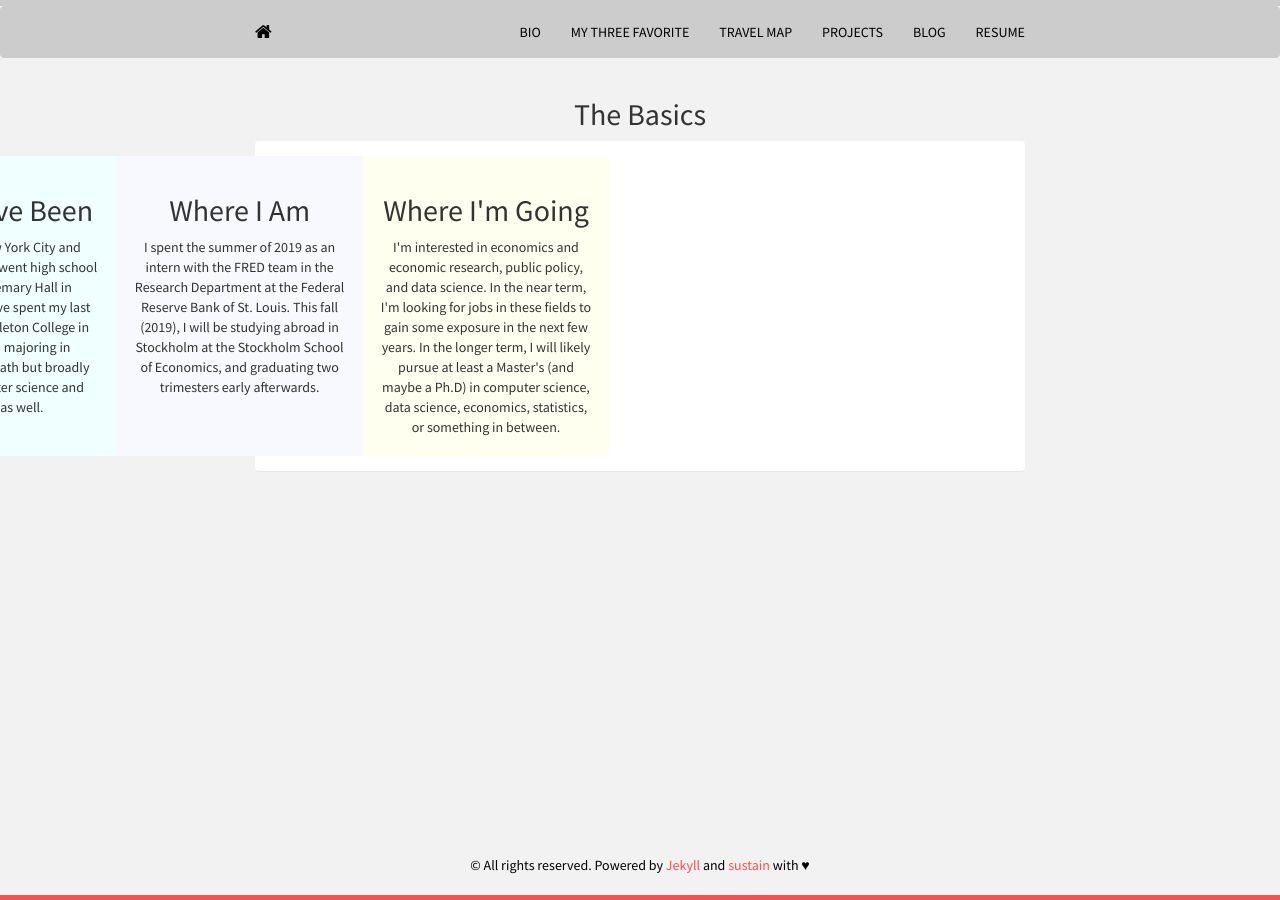
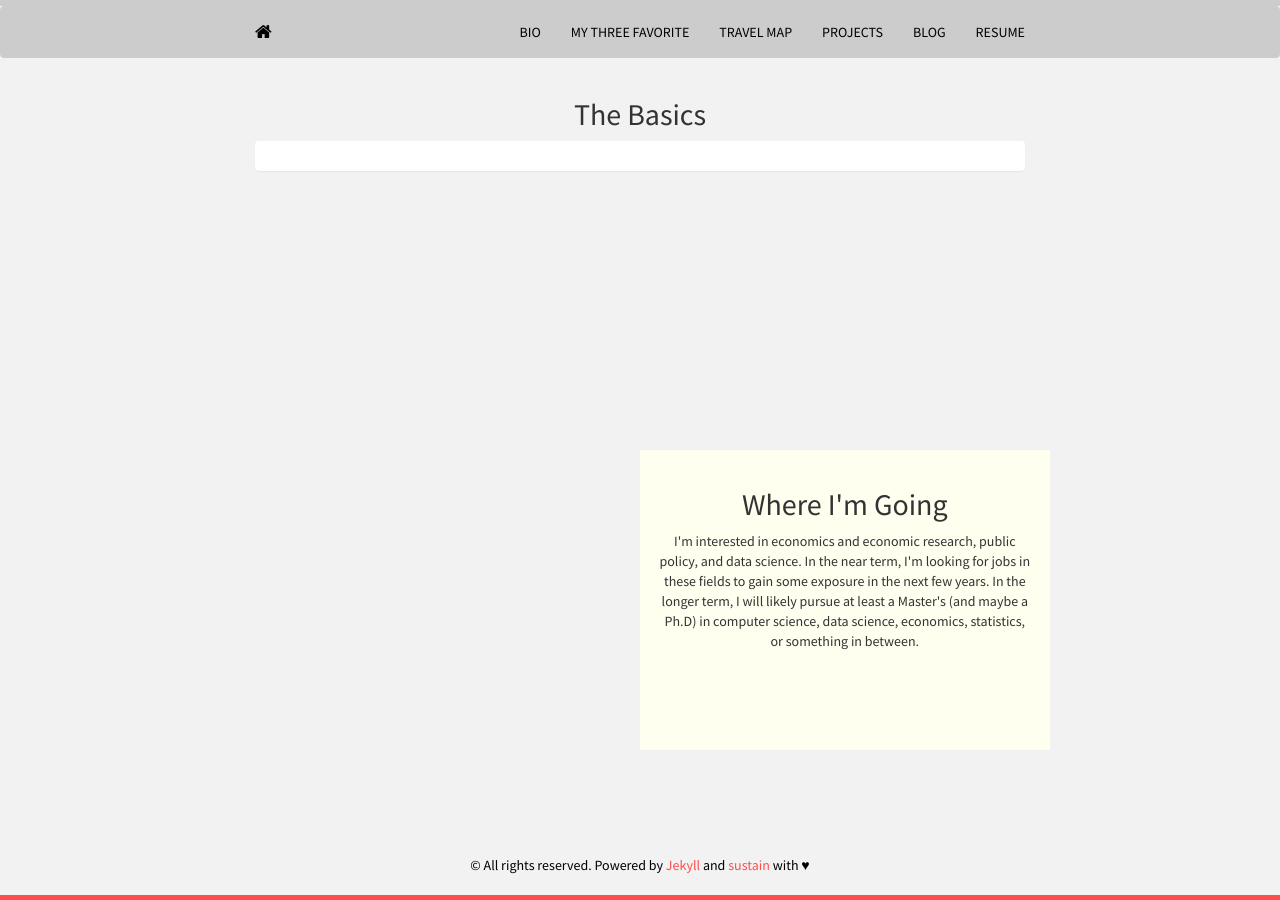
Before and after one commit to mrkaye97/mrkaye97.github.io, a Jekyll site: the page built from bio.html, in a window 1280 px wide. Built offline with Jekyll 4.4.1, drawn with Linux system fonts in a browser that asks for light colours; nearby versions of some CDN libraries.

Commit message:
Update bio.html

```diff
--- a/bio.html
+++ b/bio.html
@@ -29,8 +29,9 @@ Title: Bio
   height: 300px; /* Should be removed. Only for demonstration */
   vertical-align: middle;
   text-align: center;
-  position: relative;
-  left: -50%; /* or right 50% */
+  position: absolute;
+  left: 50%;
+  top: 50%;
 }
 
 /* Clear floats after the columns */
```
